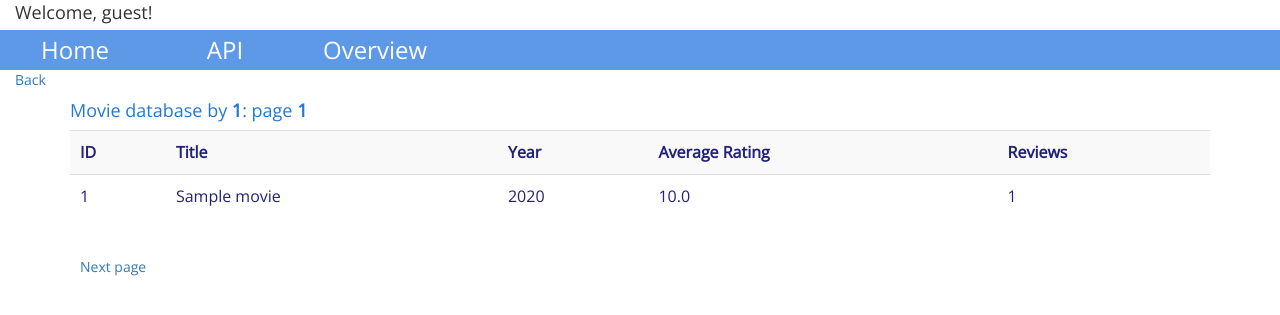
After one commit to diamondj/Movie-DB, a Flask app: page /browse/1/1 in a window 1280 px wide. The commit adds this page. Shown: the top 315 px of the page. Run offline with Flask 2, Linux system fonts and the light colour scheme; tables that the repository leaves empty hold one stand-in row (values such as "Sample post"); some libraries are stand-ins or nearby versions.

Commit message:
add browse page

```diff
--- /dev/null
+++ b/app/templates/browse.html
@@ -0,0 +1,50 @@
+<!-- extend base layout -->
+{% extends "base.html" %}
+
+{% block content %}
+<div class = "container table-reponsive" align = "center">
+    <table class ="table table-striped">
+    {% if movies != [] %}
+
+      <caption><font size = 4 color = "#2377d7">Movie database by <b> {{style}}</b>: page <b>{{page}}<b><font></caption>
+      <tbody>
+        <tr bgcolor="#346795">
+            <th style="padding: 10px" ><a href = "{{ url_for('browse', style = "id", p = page)}}"><font color = "#222277">ID</font></a></th>
+            <th style="padding: 10px"><a href = "{{ url_for('browse', style = "title", p = page)}}"><font color = "#222277">Title</font></a></th>
+            <th style="padding: 10px"><a href = "{{ url_for('browse', style = "year", p = page)}}"><font color = "#222277">Year</font></a></th>
+            <th style="padding: 10px"><a href = "{{ url_for('browse', style = "score", p = page)}}"><font color = "#222277">Average Rating</font></a></th>
+            <th style="padding: 10px"><a href = "{{ url_for('browse', style = "review", p = page)}}"><font color = "#222277">Reviews</font></a></th>
+        </tr>
+      {% for movie in movies %}
+        <tr font-weight: bold class = 'clickable-row' data-href="{{ url_for('movie', movie_id = movie[0])}}">
+            <td style="padding: 10px"><font color = "#222277">{{movie[0]}}</td>
+            <td style="padding: 10px"><font color = "#222277">{{movie[1]}}</td>
+            <td style="padding: 10px"><font color = "#222277">{{movie[2]}}</td>
+            <td style="padding: 10px"><font color = "#222277">{{movie[3]}}</td>
+            <td style="padding: 10px"><font color = "#222277">{{movie[4]}}</td>
+        </tr>
+      {% endfor %}
+      </tbody>
+    {% endif %}
+    </table>
+  <br>
+  </div>
+  <div class = "container" >
+    <a  style = "padding: 10px 10px" href="{{ url_for('browse', style = style, p = page+1)}}">Next page</a>
+    {% if page > 1 %}
+      <a style = "padding: 10px 10px" href="{{ url_for('browse', style = style, p = page-1)}}">Prev page</a>
+      <a style = "padding: 10px 10px" href="{{ url_for('browse', style = style, p = 1)}}">First page</a>
+    {% endif %}
+  </div>
+  <br><br>
+  <script>
+  jQuery(document).ready(function($) {
+    $(".clickable-row").click(function() {
+        window.document.location = $(this).data("href");
+      });
+  });
+  </script>
+
+
+
+{% endblock %}
--- a/app/templates/index.html
+++ b/app/templates/index.html
@@ -20,7 +20,7 @@
 		</div>
 		<div class = "col-4" align = "center">
 			<ul class = "item">
-				<a class = "single_link" style="display:block" href = "#"> Browse database </a>
+				<a class = "single_link" style="display:block" href = "{{ url_for('browse', style = "id", p= 1)}}"> Browse database </a>
 			</ul>
 		</div>
 	</div>
--- a/app/views.py
+++ b/app/views.py
@@ -211,6 +211,29 @@
 	movies = db.session.query(Movie.title, Movie.year, q1.c.score, q1.c.reviews, Movie.id).join(q1, q1.c.id == Movie.id).all()
 	return render_template('style.html', movies = movies, style = style)
 
+@app.route('/browse/<style>/<p>', methods=['GET', 'POST'])
+def browse(style, p):
+	offset = 20*(int(p)-1)
+	if style == 'id':
+		order = Movie.id
+	elif style == 'title':
+		order = Movie.title
+	elif style == 'year':
+		order = Movie.year.desc()
+	elif style == 'score':
+		order = func.avg(Rating.score).desc()
+	else:
+		order = func.count(Rating.score).desc()
+	movies = db.session.query(Movie.id,
+			  				  Movie.title,
+			  				  Movie.year,
+			  				  func.avg(Rating.score),
+			  				  func.count(Rating.score)).\
+			 				  join(Rating, Rating.movie_id == Movie.id).\
+			 				  group_by(Rating.movie_id).\
+			 				  order_by(order).offset(offset).limit(20).all()
+	return render_template('browse.html', style = style, page = int(p), movies = movies)
+
 # Recommendation module
 @app.route('/recommend', methods = ['GET', 'POST'])
 def recommend():
```
Also changed, not shown: 1 other file.
